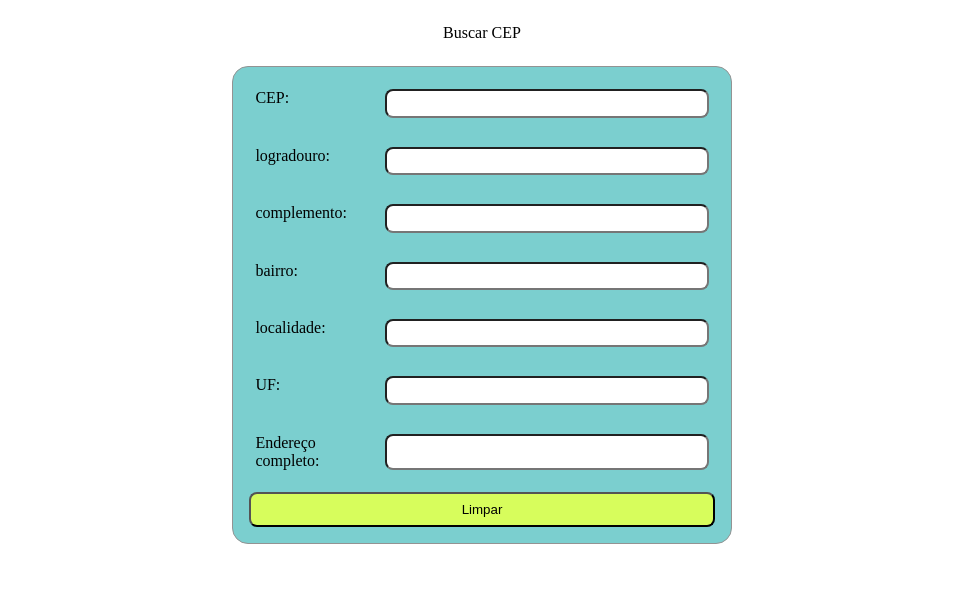
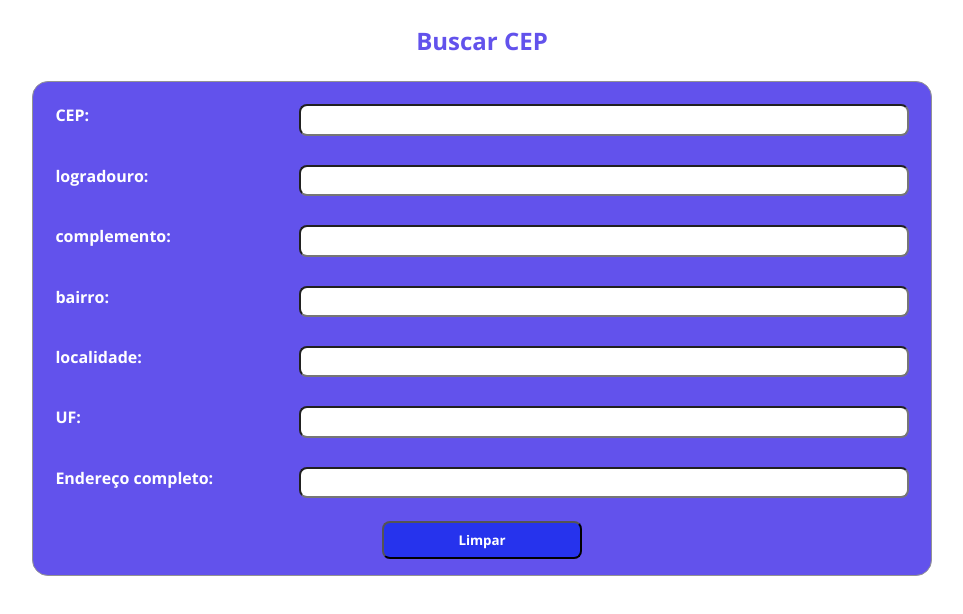
Before and after one commit to AyrlonDouglas/autocomplete-cep-DevForTech, a plain HTML site: page index.html in a window 1280 px wide. Shown: the whole page, without its empty margins (158-1121 px from the left). Drawn offline with nearby package versions, Linux system fonts and the light colour scheme.

Commit message:
Layout: ajuste no style do form

```diff
--- a/index.html
+++ b/index.html
@@ -5,6 +5,11 @@
     <meta charset="UTF-8">
     <meta http-equiv="X-UA-Compatible" content="IE=edge">
     <meta name="viewport" content="width=device-width, initial-scale=1.0">
+    <link rel="preconnect" href="https://fonts.googleapis.com">
+    <link rel="preconnect" href="https://fonts.gstatic.com" crossorigin>
+    <link
+        href="https://fonts.googleapis.com/css2?family=Open+Sans:ital,wght@0,400;0,500;0,600;0,700;1,400;1,500;1,600;1,700&display=swap"
+        rel="stylesheet">
     <link rel="stylesheet" href="style.css">
 
     <title>Autocomplete CEP</title>
@@ -35,14 +40,7 @@
             <div class="wrapper-field"> <label>Endereço completo:</label>
                 <input type="text" id="completo">
             </div>
-
-
-
-
-
-
-
-            <button type="button" id="btn-clear">Limpar</button>
+            <div class="wrapper-button"><button type="button" id="btn-clear">Limpar</button></div>
         </form>
 
     </main>
--- a/style.css
+++ b/style.css
@@ -2,15 +2,19 @@
   padding: 0;
   margin: 0;
   box-sizing: border-box;
+  font-family: "Open Sans", sans-serif;
 }
 
 header {
   margin: 24px 0;
   text-align: center;
+  color: rgb(98, 82, 236);
+  font-weight: bold;
+  font-size: 1.5rem;
 }
 main {
-  width: 500px;
-  margin: 0 auto;
+  display: flex;
+  justify-content: center;
 }
 form {
   display: flex;
@@ -19,7 +23,12 @@ form {
   border: 1px solid rgb(147, 147, 147);
   padding: 1rem;
   border-radius: 1rem;
-  background-color: rgb(123, 207, 207);
+  background-color: rgb(98, 82, 236);
+  color: white;
+  width: 100%;
+  min-width: 300px;
+  max-width: 900px;
+  margin: 0 1rem;
 }
 input {
   width: 100%;
@@ -27,11 +36,9 @@ input {
   padding: 0.3rem;
 }
 label {
-  /* text-align: center; */
   margin: 0 auto;
   width: 40%;
-  /* width: fit-content; */
-  /* word-wrap: normal; */
+  font-weight: 700;
 }
 .wrapper-field {
   width: 100%;
@@ -41,9 +48,18 @@ label {
   border-radius: 1rem;
   gap: 0.1rem;
 }
+.wrapper-button {
+  display: flex;
+  justify-content: center;
+}
 button {
+  /* margin: 0 auto; */
   padding: 0.5rem;
   border-radius: 0.5rem;
   cursor: pointer;
-  background-color: rgb(215, 253, 92);
+  background-color: rgb(38, 51, 237);
+  color: white;
+  font-weight: 700;
+  /* width: 50%; */
+  min-width: 200px;
 }
```
